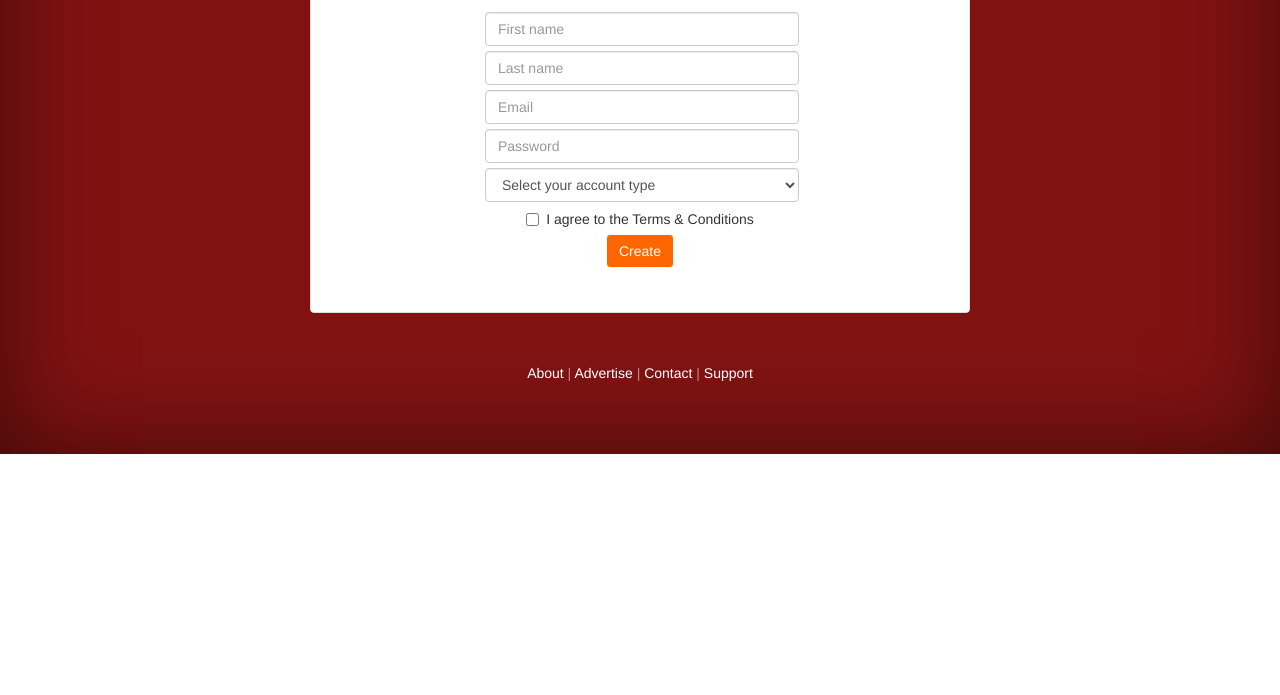
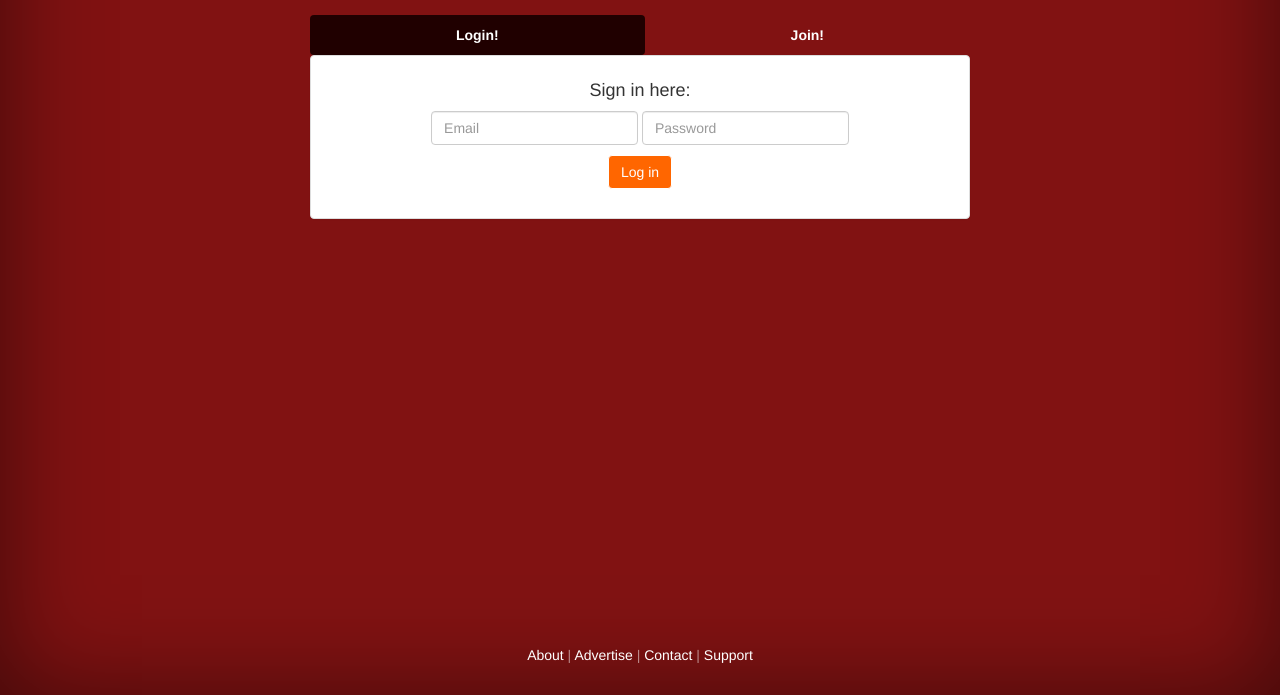
Before and after one commit to bjsawyer/TechFit, a PHP site: page / in a window 1280 px wide. Shown: the part 346-1041 px from the top of the page. Before the commit the page ends 800 px from the top, so only its background shows below. Run offline with PHP 8.4, Linux system fonts and the light colour scheme.

Commit message:
created switchable menus for login or new account

```diff
--- a/index.php
+++ b/index.php
@@ -85,8 +85,12 @@
     <meta http-equiv="X-UA-Compatible" content="IE=edge">
     <meta name="viewport" content="width=device-width, initial-scale=1">
 
+    <script src="jquery-ui-1.11.3.custom/external/jquery/jquery.js"></script>
+
     <!-- Bootstrap -->
     <link href="bootstrap-3.3.2-dist/css/bootstrap.min.css" rel="stylesheet">
+	<script src="bootstrap-3.3.2-dist/js/bootstrap.min.js"></script>
+
 	<link rel="stylesheet" type="text/css" href="style.css">
 </head>
 <?
@@ -98,14 +102,18 @@
 	<div class="site-wrapper">
         <div class="site-wrapper-inner">
             <div class="cover-container">
-            <!-- <?
+	            <?
 					include('templates/navMenu.php');
-			?> -->
+				?>
 				<div class="inner cover">
+					<div role="tabpanel">
+						<ul class="nav nav-pills nav-justified">
+							<li role="presentation" id="loginTabs" class="active"><a href="#login" role="tab"><b>Login!</b></a></li>
+							<li role="presentation" id="loginTabs"><a href="#createAccount" role="tab"><b>Join!</b></a></li>
+						</ul>
+						<div class="tab-content">
+							<div role="tabpanel" class="tab-pane in active" id="login">
 								<div class="panel panel-default">
-						<div class="panel-heading">
-							<h2 class="panel-title"><strong>Existing user?</strong></h2>
-						</div>
 									<div class="panel-body">
 										<h4>Sign in here:</h4>
 										<form class="form-inline" method="POST" action="index.php">
@@ -134,10 +142,9 @@
 										</form>
 									</div>
 								</div>
+							</div>
+							<div role="tabpanel" class="tab-pane" id="createAccount">
 								<div class="panel panel-default">
-						<div class="panel-heading">
-							<h2 class="panel-title"><strong>New user?</strong></h2>
-						</div>
 									<div class="panel-body">
 										<h4>Create account here:</h4>
 										<form class="form-horizontal"  method="POST" action="index.php">
@@ -189,15 +196,17 @@
 														<button type="submit" class="btn btn-default">Create</button>
 													</div>
 												</div>
-									</div>
 											</fieldset>
 										</form>
+									</div>
+								</div>
+							</div>
+						</div>
 					</div>
 				</div>
 				<?
 					include('templates/footer.php');
 				?>
-				</div>
 			</div>
 		</div>
     </div>
@@ -208,8 +217,14 @@
 </html>
 
 <script>
-    $('.nav nav-pills li').click(function(){
-        $('.nav nav-pills li').removeClass('active');
-        $(this).addClass('active');
+	$(document).ready(function(){
+	    $('#loginTabs a').click(function (e) {
+			e.preventDefault()
+			$(this).tab('show')
+		});
+
+		$('#myTab a[href="#login"]').tab('show');
+
+		$('#myTab a[href="#createAccount"]').tab('show');
 	});
 </script>
```
Lines whose indentation alone changed are shown as unchanged.
